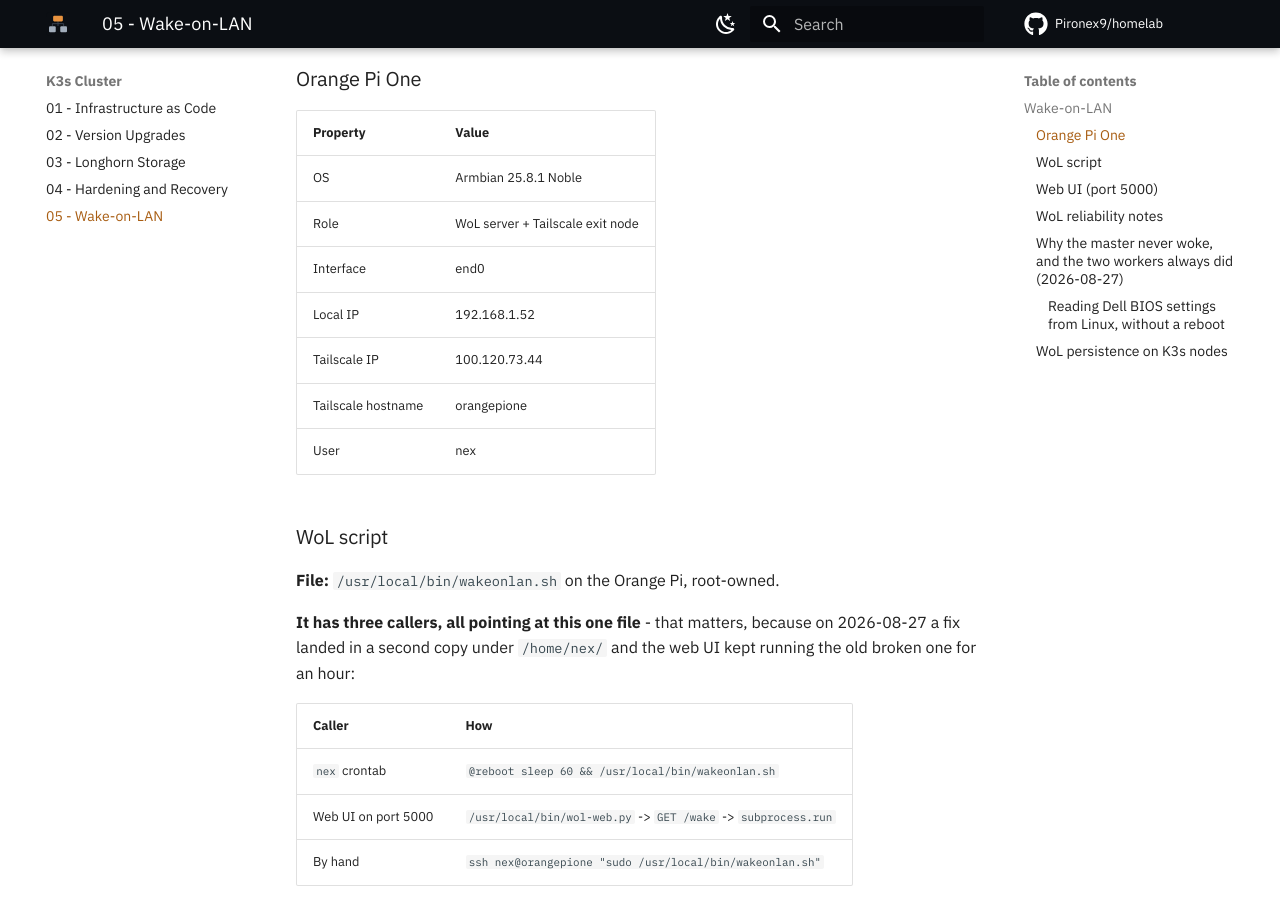
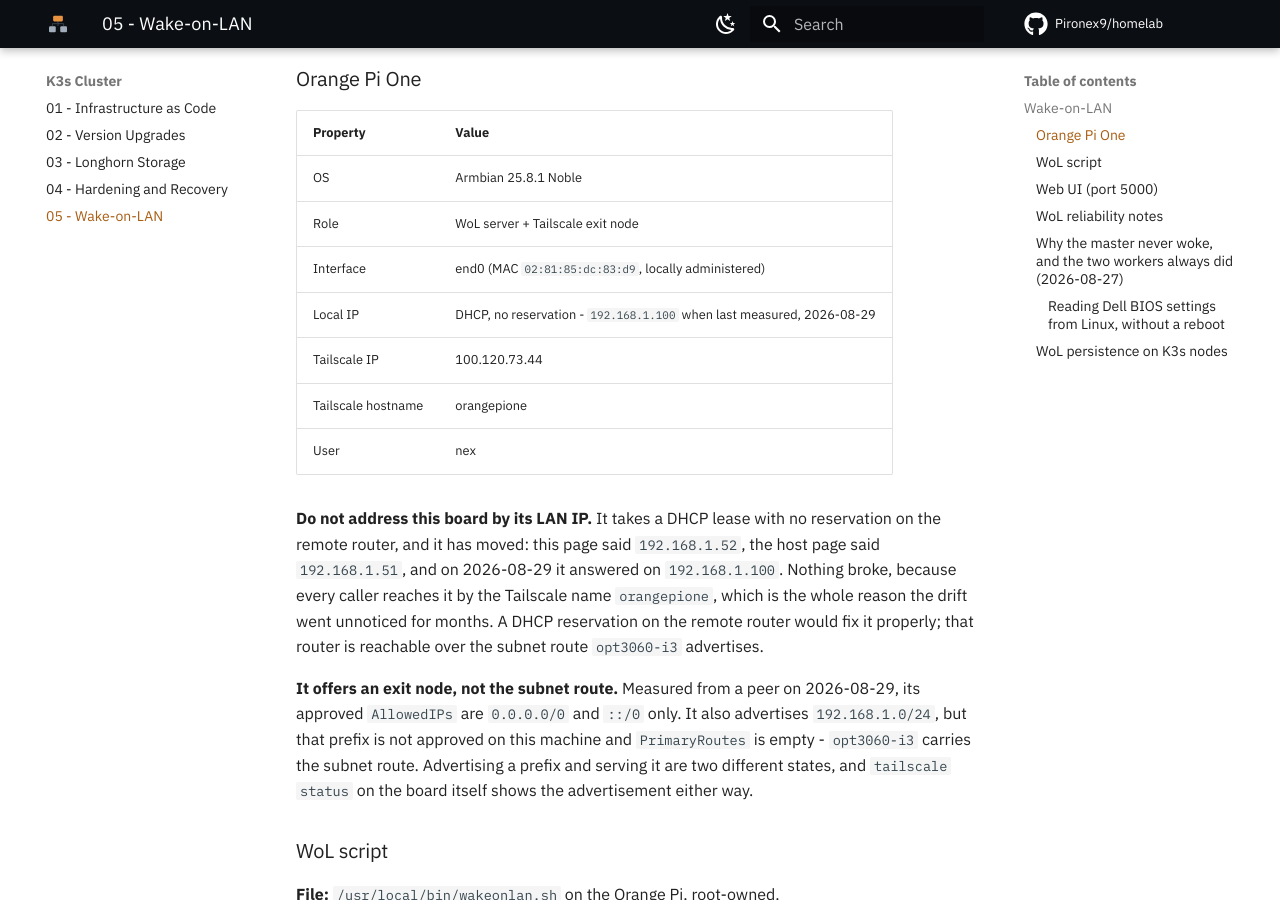
Before and after one commit to Pironex9/homelab, an MkDocs documentation site: the page built from docs/k3s/05_Wake_on_LAN.md, in a window 1280 px wide and 900 px high, scrolled down 625 px. Built offline with MkDocs 1.6.1 and Material for MkDocs 9.7.7, drawn with Linux system fonts in a browser that asks for light colours; comment, search, counter and statistics services are not loaded.

Commit message:
feat(topology): az Orange Pi One felkerult a terkepre, 15 node lett
A WoL-szerver eddig sehol nem latszott a topologian, pedig nelkule a
harom OptiPlex el sem indul. Uj `sbc` kind (Single-board computer,
#ff8fa3), a node a SITE B panelre kerult.

Az ot lepes mind lefutott (compose/vps/landing/README.md):
nodes.yml + npm run build, topology.png ujraexportalva es a webp
ujrakodolva belole, dist/index.html atmasolva, og.png ujrarenderelve
(14 -> 15 nodes), es a harom szoveges szamlalo az index.html-ben.

Meres kozben harom elavult allitas derult ki a doksiban:

- Az Orange Pi LAN cime DHCP fenntartas nelkul. A 05_Wake_on_LAN.md
  192.168.1.52-t irt, a k3s-cluster.md 192.168.1.51-et, elesben ma
  192.168.1.100. Semmi nem tort el, mert minden hivo a tailnet neven
  eri el - pont ezert nem tunt fel honapokig.
- Nem a 192.168.2.0/24-et hirdeti mar, hanem 0.0.0.0/0 + ::/0 +
  192.168.1.0/24-et. A ket exit-node prefix jova van hagyva, a subnet
  nincs: PrimaryRoutes ures rajta, a prefixet tovabbra is az
  opt3060-i3 viszi.
- A kartya MAC-je 02:81:85:dc:83:d9, locally administered.

A terkep kartyajan szandekosan "dhcp" all IP helyett: egy fenntartas
nelkuli cim beegetve pont az a fajta allitas, ami magatol elavul.

```diff
--- a/docs/k3s/05_Wake_on_LAN.md
+++ b/docs/k3s/05_Wake_on_LAN.md
@@ -24,11 +24,26 @@
 |----------|-------|
 | OS | Armbian 25.8.1 Noble |
 | Role | WoL server + Tailscale exit node |
-| Interface | end0 |
-| Local IP | 192.168.1.52 |
+| Interface | end0 (MAC `02:81:85:dc:83:d9`, locally administered) |
+| Local IP | DHCP, no reservation - `192.168.1.100` when last measured, 2026-08-29 |
 | Tailscale IP | 100.120.73.44 |
 | Tailscale hostname | orangepione |
 | User | nex |
+
+**Do not address this board by its LAN IP.** It takes a DHCP lease with no
+reservation on the remote router, and it has moved: this page said `192.168.1.52`,
+the host page said `192.168.1.51`, and on 2026-08-29 it answered on
+`192.168.1.100`. Nothing broke, because every caller reaches it by the Tailscale
+name `orangepione`, which is the whole reason the drift went unnoticed for months.
+A DHCP reservation on the remote router would fix it properly; that router is
+reachable over the subnet route `opt3060-i3` advertises.
+
+**It offers an exit node, not the subnet route.** Measured from a peer on
+2026-08-29, its approved `AllowedIPs` are `0.0.0.0/0` and `::/0` only. It also
+advertises `192.168.1.0/24`, but that prefix is not approved on this machine and
+`PrimaryRoutes` is empty - `opt3060-i3` carries the subnet route. Advertising a
+prefix and serving it are two different states, and `tailscale status` on the
+board itself shows the advertisement either way.
 
 ### WoL script
 
```
Also changed, not shown: compose/vps/landing/README.md (+1 -1 lines), compose/vps/landing/src/index.html (+4 -3 lines), compose/vps/landing/src/topology/index.html (+10 -4 lines), docs/hosts/k3s-cluster.md (+6 -3 lines), assets/topology.png, compose/vps/landing/src/og.png, compose/vps/landing/src/topology.png, compose/vps/landing/src/topology.webp, docs/assets/topology.png, 2 other files.
